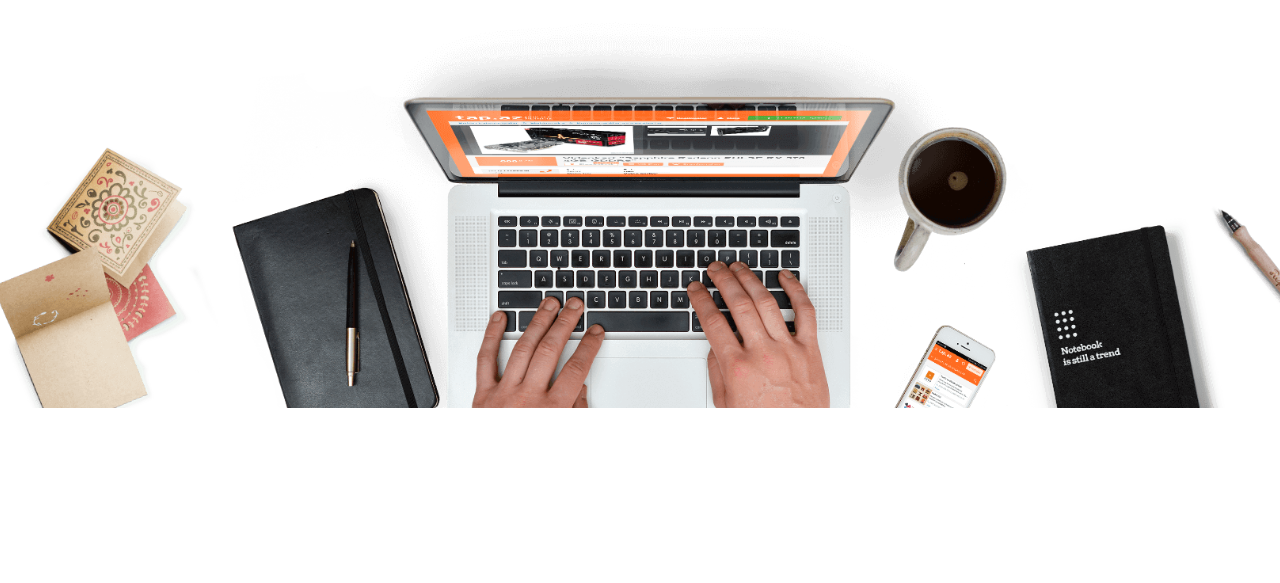
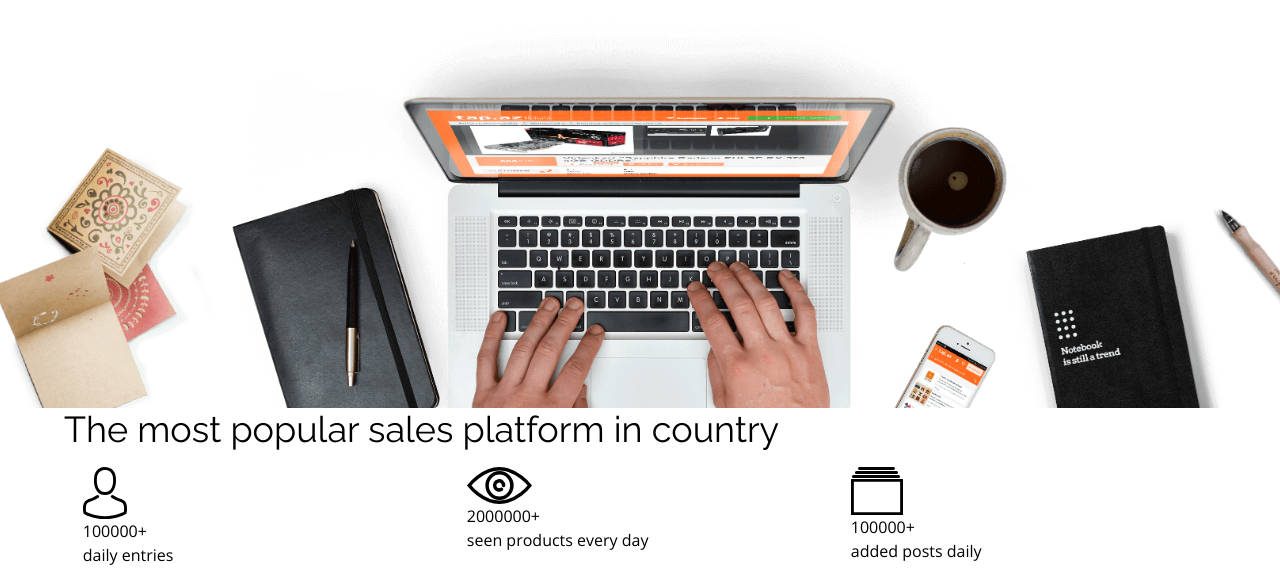
Before and after one commit to DariuszMeissner/BestShop-web-app, a website: page index.html in a window 1280 px wide. Shown: the part 392-975 px from the top of the page. Before the commit the page ends 800 px from the top, so only its background shows below. Drawn offline with Linux system fonts and the light colour scheme.

Commit message:
adding statistics section

```diff
--- a/index.html
+++ b/index.html
@@ -31,6 +31,7 @@
   </header>
 
   <main>
+
     <section class="opening">
       <div class="container opening--container">
         <h1 class="opening__title">Sell More!</h1>
@@ -39,6 +40,45 @@
       </div>
       <div class="opening__img"></div>
     </section>
+
+    <section class="statistics">
+      <div class="container statistics--container">
+        <h2 class="statistics__title">The most popular sales platform in country</h2>
+
+        <div class="row">
+          <div class="col-xs-12 col-sm-4">
+            <div class="statistics__box">
+              <div class="statistics__item statistics__item--red">
+                <img src="assets/Person.svg" class="statistics__person" alt="Person" />
+              </div>
+              <div class="statistics__number">100000+</div>
+              <div class="statistics__description">daily entries</div>
+            </div>
+          </div>
+
+          <div class="col-xs-12 col-sm-4">
+            <div class="statistics__box">
+              <div class="statistics__item statistics__item--blue">
+                <img src="assets/Eye.svg" class="statistics__eye" alt="Eye" />
+              </div>
+              <div class="statistics__number">2000000+</div>
+              <div class="statistics__description">seen products every day</div>
+            </div>
+          </div>
+
+          <div class="col-xs-12 col-sm-4">
+            <div class="statistics__box">
+              <div class="statistics__item statistics__item--green">
+                <img src="assets/Catalog.svg" class="statistics__catalog" alt="Catalog" />
+              </div>
+              <div class="statistics__number">100000+</div>
+              <div class="statistics__description">added posts daily</div>
+            </div>
+          </div>
+        </div>
+      </div>
+    </section>
+
   </main>
 
 </body>
```
